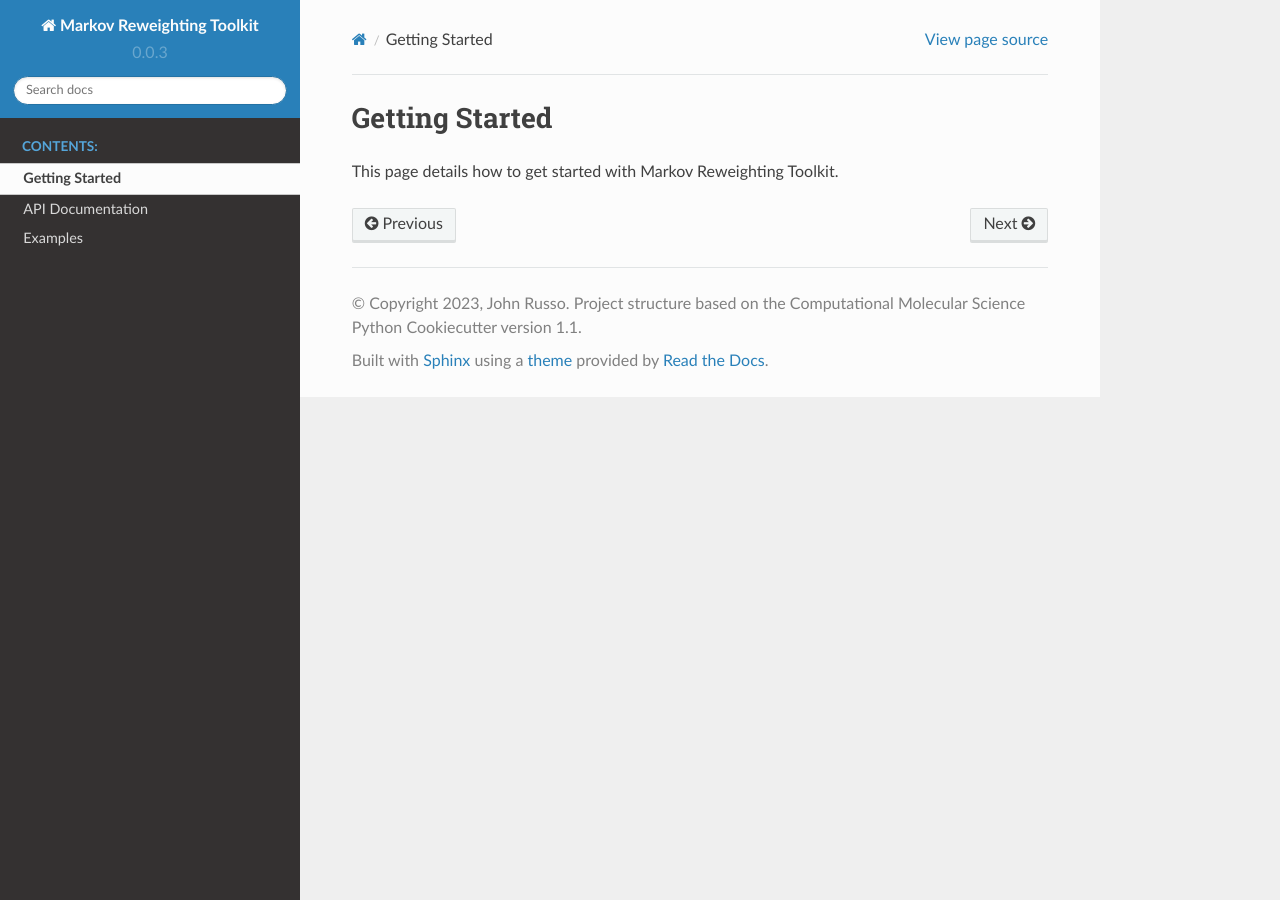
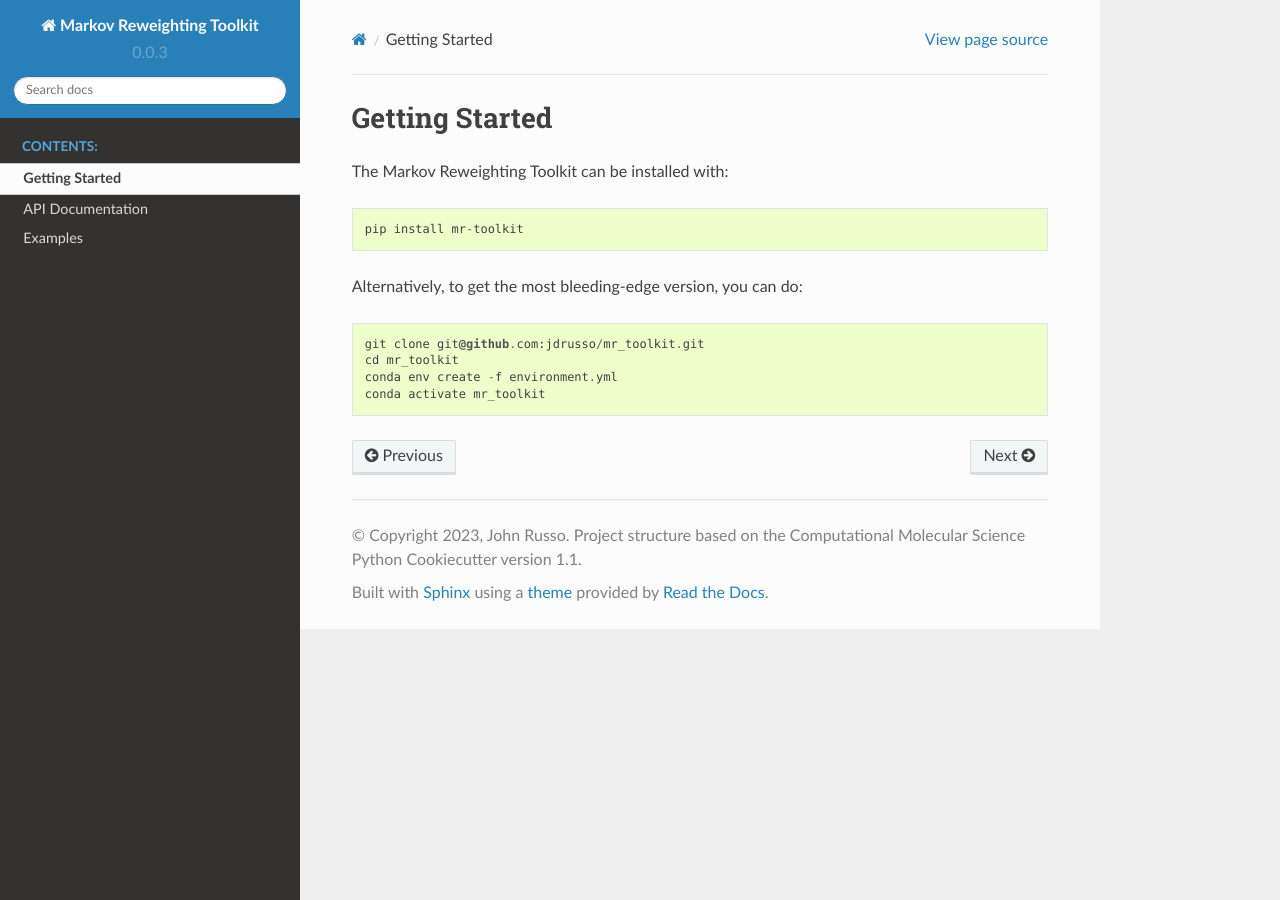
Before and after one commit to jdrusso/mr_toolkit, a Sphinx documentation site: the page built from docs/getting_started.rst, in a window 1280 px wide. Built offline with Sphinx 7.4.7 and the Read the Docs theme 2.0.0, drawn with Linux system fonts in a browser that asks for light colours; pages that are not in the unit, such as notebooks, are missing from menus; the version number is read from the project's files by our own code.

Commit message:
Include details for installation

```diff
--- a/docs/getting_started.rst
+++ b/docs/getting_started.rst
@@ -1,4 +1,13 @@
 Getting Started
 ===============
 
-This page details how to get started with Markov Reweighting Toolkit.
+The Markov Reweighting Toolkit can be installed with::
+
+    pip install mr-toolkit
+
+Alternatively, to get the most bleeding-edge version, you can do::
+
+    git clone git@github.com:jdrusso/mr_toolkit.git
+    cd mr_toolkit
+    conda env create -f environment.yml
+    conda activate mr_toolkit
```
